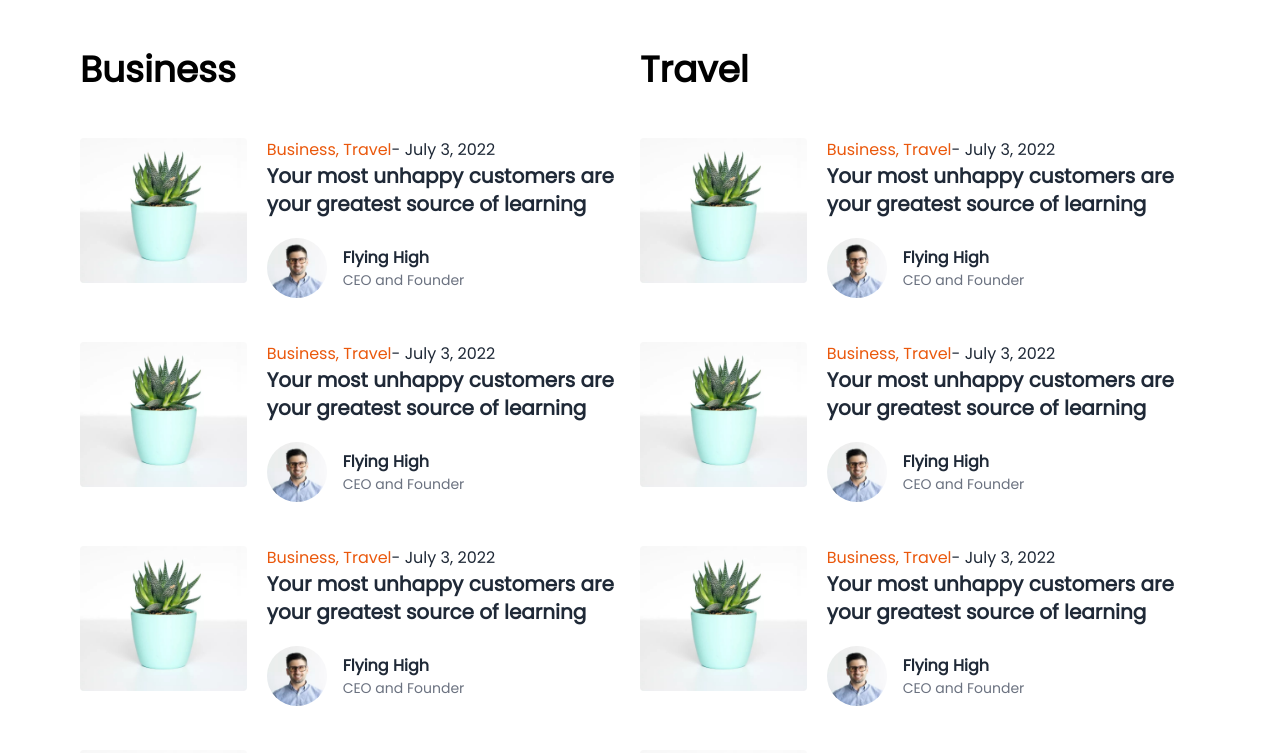
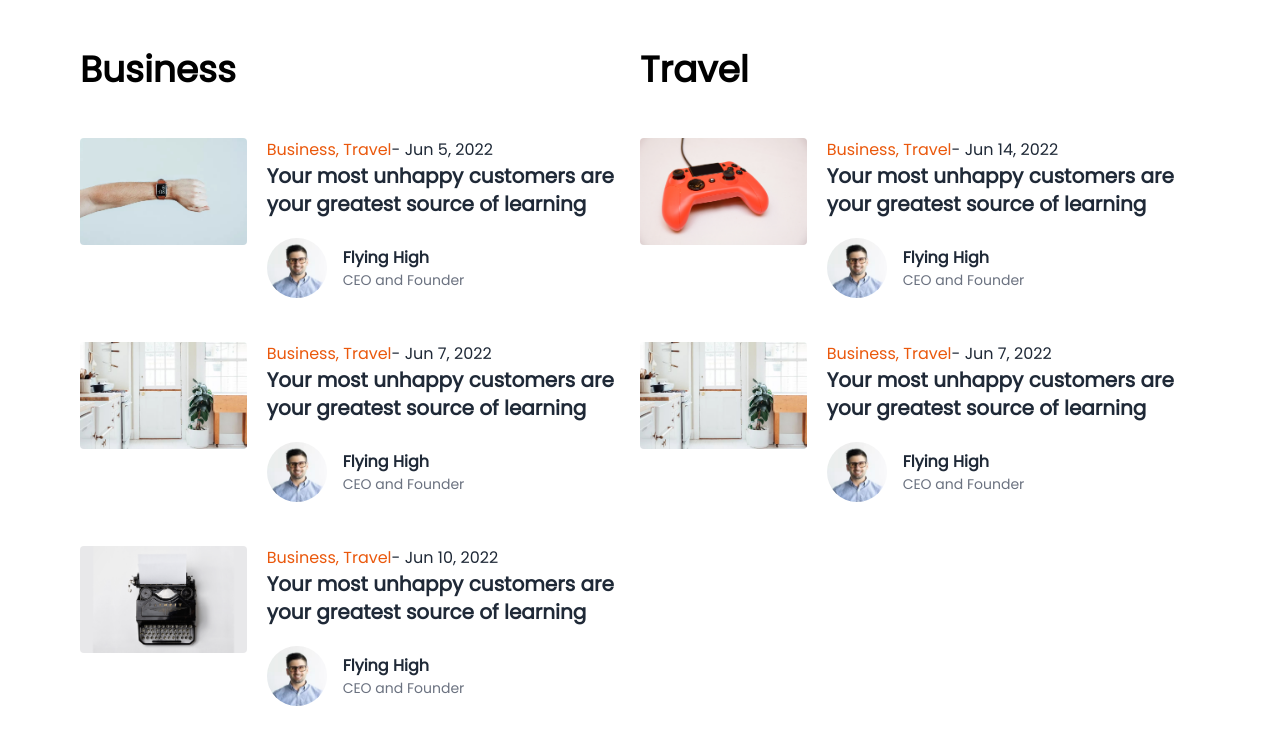
Before and after one commit to sushmoyr/next_blog, a Next.js app: page / in a window 1280 px wide. Shown: the part 3380-4133 px from the top of the page. Built offline with nearby package versions, Linux system fonts and the light colour scheme.

Commit message:
section 4 data

```diff
--- a/components/section4.js
+++ b/components/section4.js
@@ -1,8 +1,17 @@
 import Author from "./_child/author"
 import Link from "next/link"
 import Image from "next/image"
+import fetcher from "../lib/fetcher";
+import Spinner from "./_child/spinner";
+import Error from "./_child/error";
+import {SwiperSlide} from "swiper/react";
 
 function Section4(){
+    const {data, isLoading, isError} = fetcher('api/popular');
+
+    if (isLoading) return <Spinner/>
+    if (isError) return <Error/>
+
     return (
         <section className="container mx-auto md:px-20 py-16">
             <div className="grid lg:grid-cols-2">
@@ -10,19 +19,17 @@ function Section4(){
                     <h1 className="font-bold text-4xl py-12">Business</h1>
                     <div className="flex flex-col gap-6">
                         {/* posts */}
-                        { Post() }
-                        { Post() }
-                        { Post() }
-                        { Post() }
+                        { data[1] ? <Post data={data[1]}></Post> : <></>}
+                        { data[2] ? <Post data={data[2]}></Post> : <></>}
+                        { data[3] ? <Post data={data[3]}></Post> : <></>}
                     </div>
                 </div>
                 <div className="item">
                     <h1 className="font-bold text-4xl py-12">Travel</h1>
                     <div className="flex flex-col gap-6">
-                        { Post() }
-                        { Post() }
-                        { Post() }
-                        { Post() }
+                        { data[4] ? <Post data={data[4]}></Post> : <></>}
+                        { data[5] ? <Post data={data[5]}></Post> : <></>}
+                        { data[2] ? <Post data={data[2]}></Post> : <></>}
                     </div>
                 </div>
             </div>
@@ -30,21 +37,24 @@ function Section4(){
     )
 }
 
-function Post(){
+function Post({ data }){
+    const { id, title, category, img, published, author } = data;
     return (
         <div className="flex gap-5">
             <div className="image flex flex-col justify-start">
-                <Link href={"/"}> <Image src={"/images/img1.jpg"} className="rounded" width={300} height={250} /> </Link>
+                <Link href={"/"}>
+                    <Image src={img || "/images/img1.jpg"} className="rounded" width={300} height={250} />
+                </Link>
             </div>
             <div className="info flex justify-center flex-col">
                 <div className="cat">
-                    <Link href={"/"} className="text-orange-600 hover:text-orange-800">Business, Travel</Link>
-                    <Link href={"/"} className="text-gray-800 hover:text-gray-600">- July 3, 2022 </Link>
+                    <Link href={"/"} className="text-orange-600 hover:text-orange-800">{category || "No Category"}</Link>
+                    <Link href={"/"} className="text-gray-800 hover:text-gray-600">- {published || ""} </Link>
                 </div>
                 <div className="title">
-                    <Link href={"/"} className="text-xl font-bold text-gray-800 hover:text-gray-600">Your most unhappy customers are your greatest source of learning </Link>
+                    <Link href={"/"} className="text-xl font-bold text-gray-800 hover:text-gray-600">{title || "No Title"} </Link>
                 </div>
-                <Author></Author>
+                { author ? <Author></Author> : <></>}
             </div>
         </div>
     )
```
